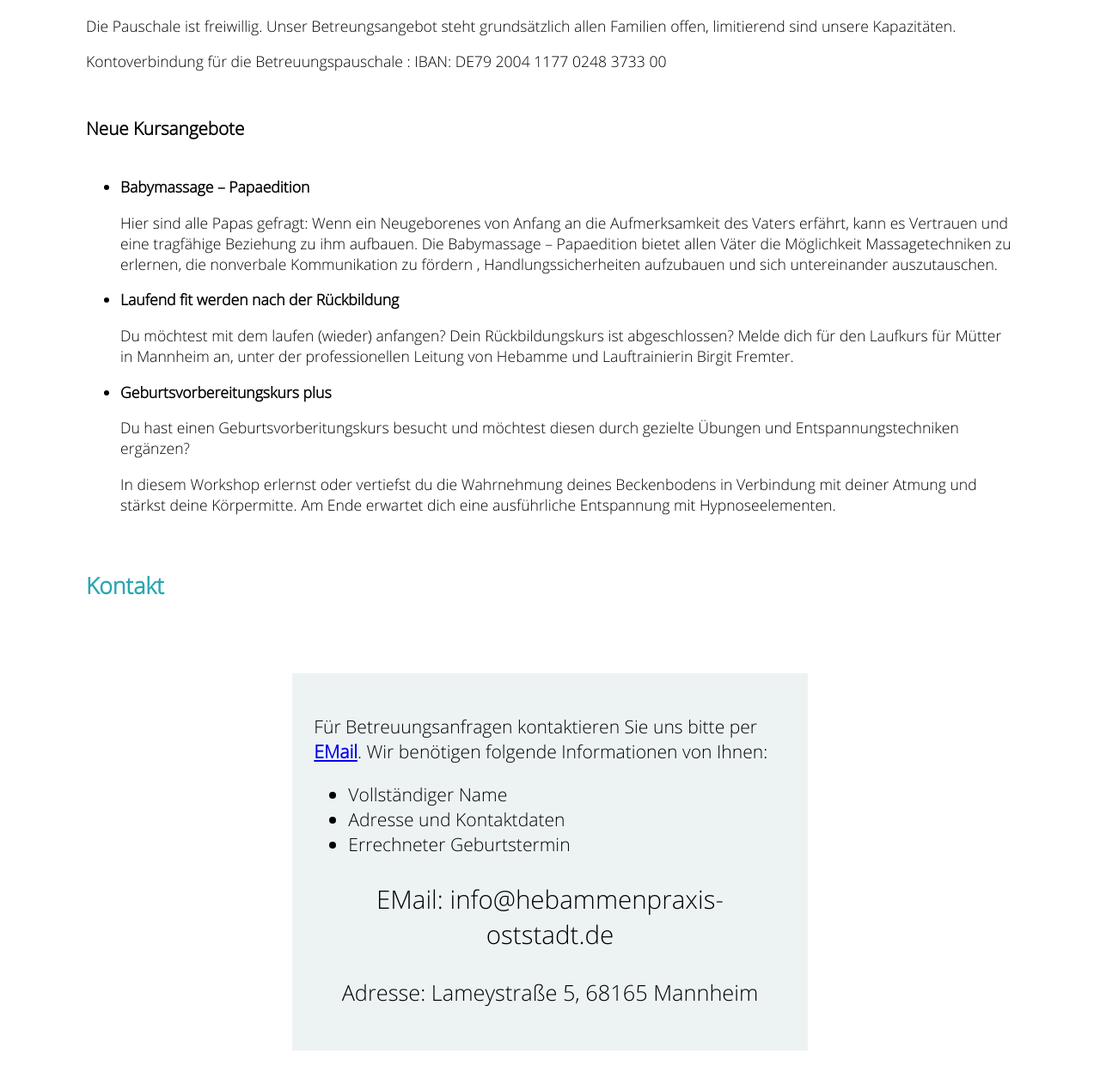
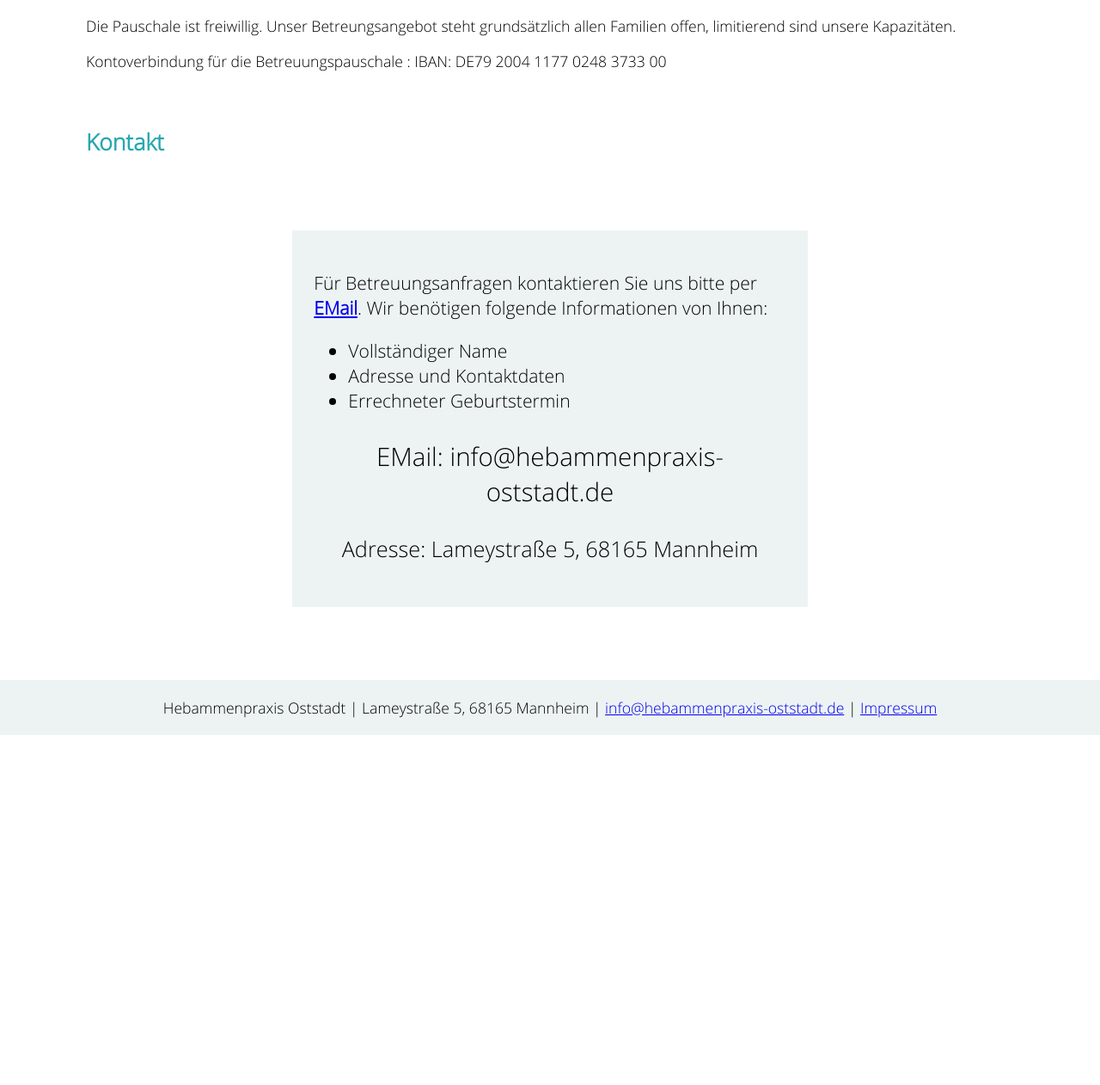
Before and after one commit to LukasBuchholzH/hebammenpraxis, a PHP site: page / in a window 1280 px wide. Shown: the part 1541-2803 px from the top of the page at 86% size. After the commit the page ends 2396 px from the top, so only its background shows below. Run offline with PHP 8.4, Linux system fonts and the light colour scheme.

Commit message:
Update index.php

```diff
--- a/index.php
+++ b/index.php
@@ -63,23 +63,7 @@ include 'templates/head.php';
        Kontoverbindung für die Betreuungspauschale : IBAN: DE79 2004 1177 0248 3733 00
     </p>
 
-    <h3>Neue Kursangebote</h3>
 
-    <ul>
-      <li>
-        <h4>Babymassage – Papaedition</h4>
-        <p>Hier sind alle Papas gefragt: Wenn ein Neugeborenes von Anfang an die Aufmerksamkeit des Vaters erfährt, kann es Vertrauen und eine tragfähige Beziehung zu ihm aufbauen. Die Babymassage – Papaedition bietet allen Väter die Möglichkeit Massagetechniken zu erlernen, die nonverbale Kommunikation zu fördern , Handlungssicherheiten aufzubauen und sich untereinander auszutauschen.</p>
-      </li>
-      <li>
-        <h4>Laufend fit werden nach der Rückbildung</h4>
-        <p>Du möchtest mit dem laufen (wieder) anfangen? Dein Rückbildungskurs ist abgeschlossen? Melde dich für den Laufkurs für Mütter in Mannheim an, unter der professionellen Leitung von Hebamme und Lauftrainierin Birgit Fremter.</p>
-      </li>
-      <li>
-        <h4>Geburtsvorbereitungskurs plus</h4>
-        <p>Du hast einen Geburtsvorberitungskurs besucht und möchtest diesen durch gezielte Übungen und Entspannungstechniken ergänzen?</p>
-        <p>In diesem Workshop erlernst oder vertiefst du die Wahrnehmung deines Beckenbodens in Verbindung mit deiner Atmung und stärkst deine Körpermitte. Am Ende erwartet dich eine ausführliche Entspannung mit Hypnoseelementen.</p>
-      </li>
-    </ul>
   </section>
 
   <section id="contact">
```
